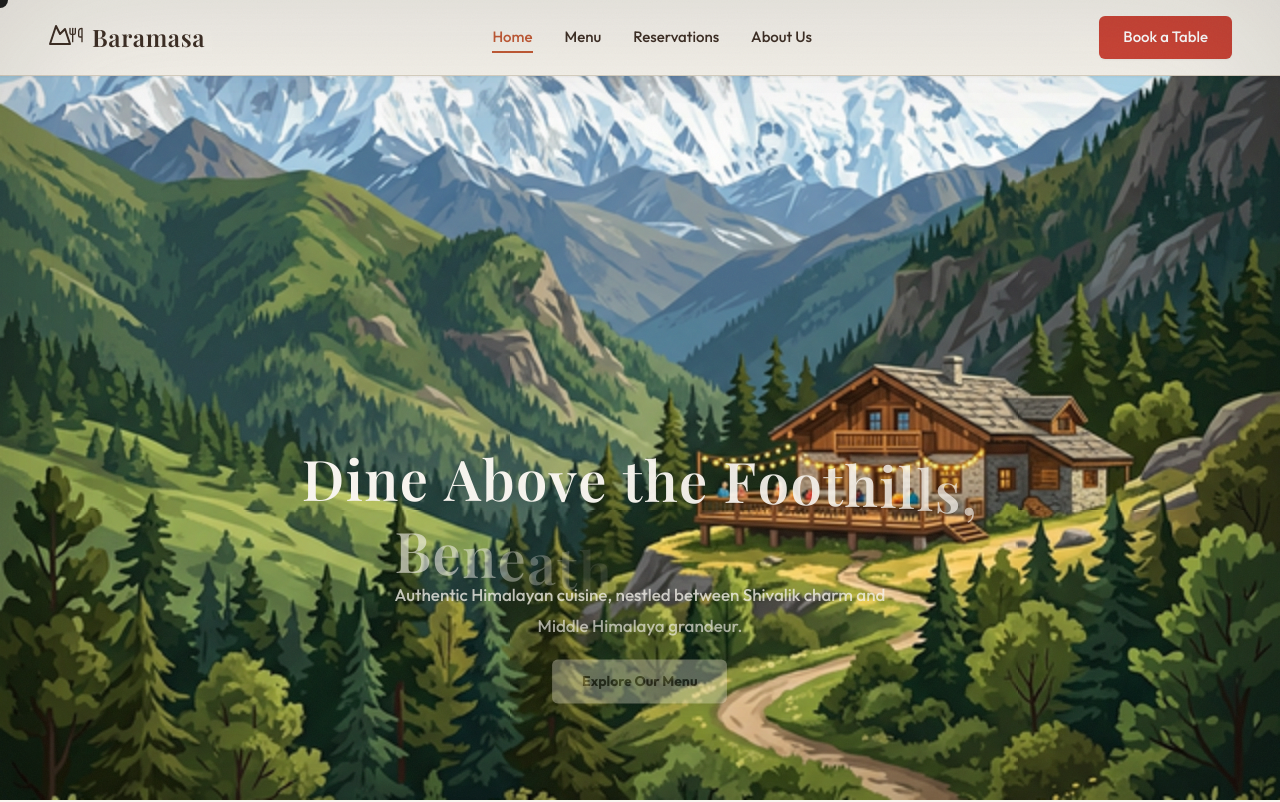
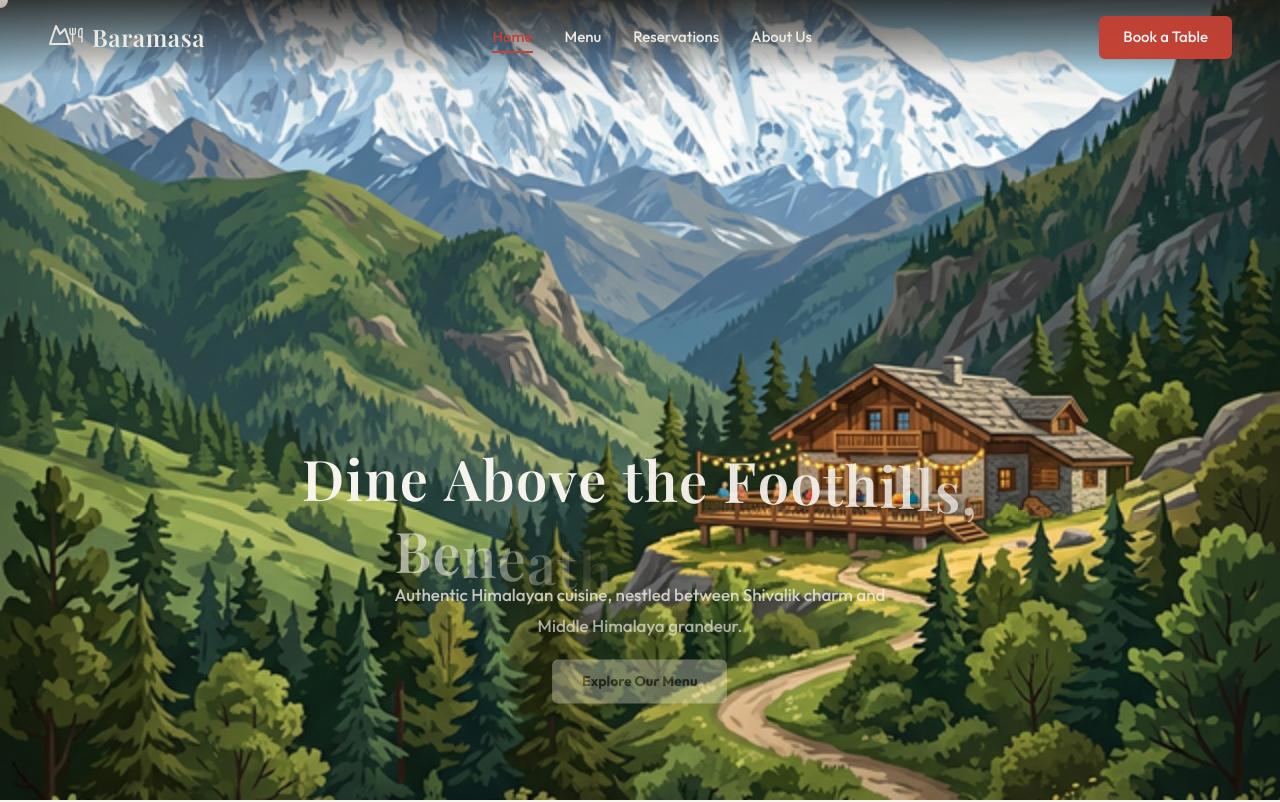
Before and after one commit to Nitik001/Baramasa, a React (Vite) app: page / in a window 1280 px wide. Shown: the top 802 px of the page. Built offline with nearby package versions, Linux system fonts and the light colour scheme; a web font is replaced by a local one.

Commit message:
feat: integrate navbar into hero background with transparent overlay

```diff
--- a/src/App.jsx
+++ b/src/App.jsx
@@ -77,23 +77,23 @@ const Button = ({ children, className = "", onClick }) => {
 const Navbar = () => {
     return (
         <nav
-            className="fixed top-0 left-0 w-full z-40 bg-[#F5F2EB] shadow-sm border-b border-[#D8D0C1] flex items-center justify-between px-6 md:px-12 py-4"
+            className="fixed top-0 left-0 w-full z-40 bg-gradient-to-b from-[#1A1814]/80 to-transparent flex items-center justify-between px-6 md:px-12 py-4"
         >
-            <div className="flex items-center gap-2 text-2xl font-display font-semibold tracking-wide text-[#3C2D23]">
+            <div className="flex items-center gap-2 text-2xl font-display font-semibold tracking-wide text-[#F9F6F0]">
                 <div className="flex items-center -mt-1">
-                    <Mountain className="w-6 h-6 -mr-1" />
-                    <Utensils className="w-4 h-4" />
+                    <Mountain className="w-6 h-6 -mr-1 text-[#F9F6F0]" />
+                    <Utensils className="w-4 h-4 text-[#F9F6F0]" />
                 </div>
                 Baramasa
             </div>
-            <div className="hidden md:flex items-center gap-8 font-modern text-[15px] font-medium text-[#3C2D23]">
-                <a href="#" className="relative text-terracotta transition-colors duration-300 group">
+            <div className="hidden md:flex items-center gap-8 font-modern text-[15px] font-medium text-[#F9F6F0]">
+                <a href="#" className="relative text-[#CB4335] transition-colors duration-300 group">
                     Home
-                    <span className="absolute -bottom-1 left-0 w-full h-[2px] bg-terracotta"></span>
+                    <span className="absolute -bottom-1 left-0 w-full h-[2px] bg-[#CB4335]"></span>
                 </a>
-                <a href="#menu" className="hover:text-terracotta transition-colors duration-300">Menu</a>
-                <a href="#location" className="hover:text-terracotta transition-colors duration-300">Reservations</a>
-                <a href="#story" className="hover:text-terracotta transition-colors duration-300">About Us</a>
+                <a href="#menu" className="hover:text-[#CB4335] transition-colors duration-300">Menu</a>
+                <a href="#location" className="hover:text-[#CB4335] transition-colors duration-300">Reservations</a>
+                <a href="#story" className="hover:text-[#CB4335] transition-colors duration-300">About Us</a>
             </div>
             <button className="bg-[#CB4335] hover:bg-[#B03A2E] text-white text-[15px] font-medium px-6 py-2.5 rounded-md transition-colors shadow-sm hidden sm:block">
                 Book a Table
```
